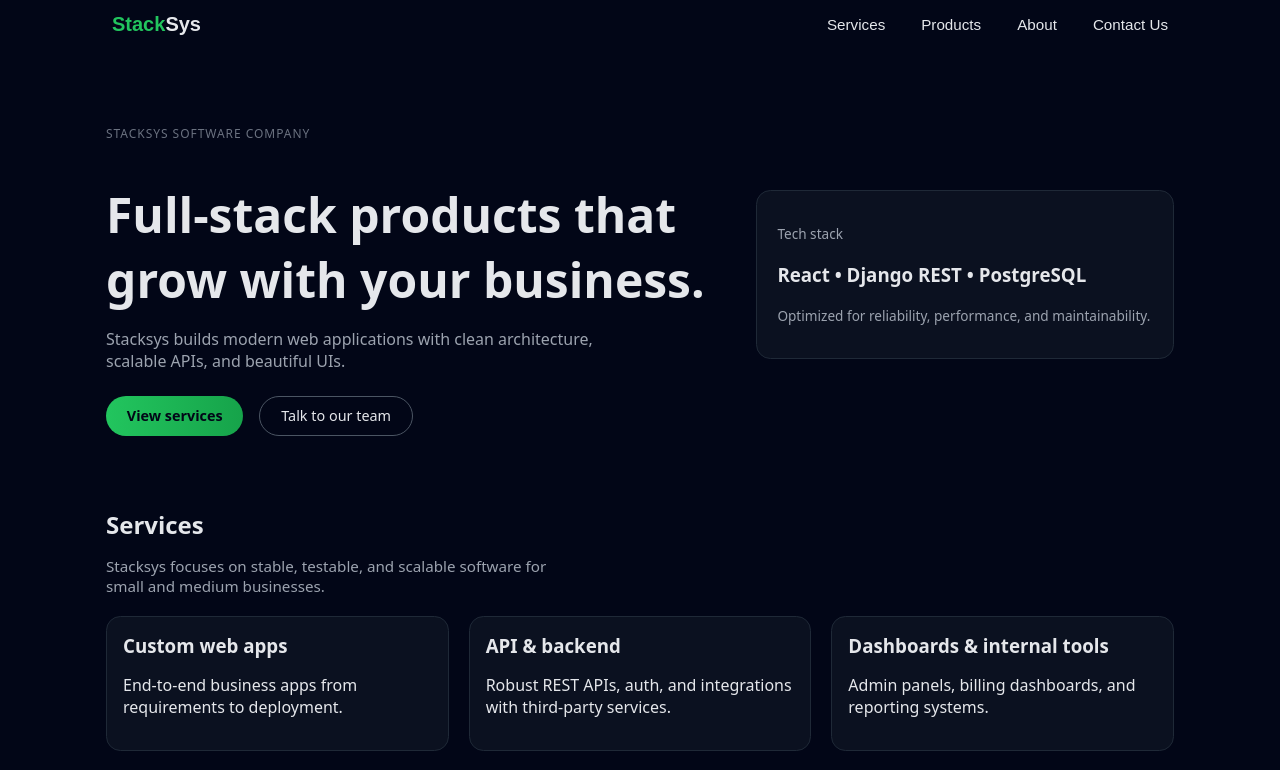
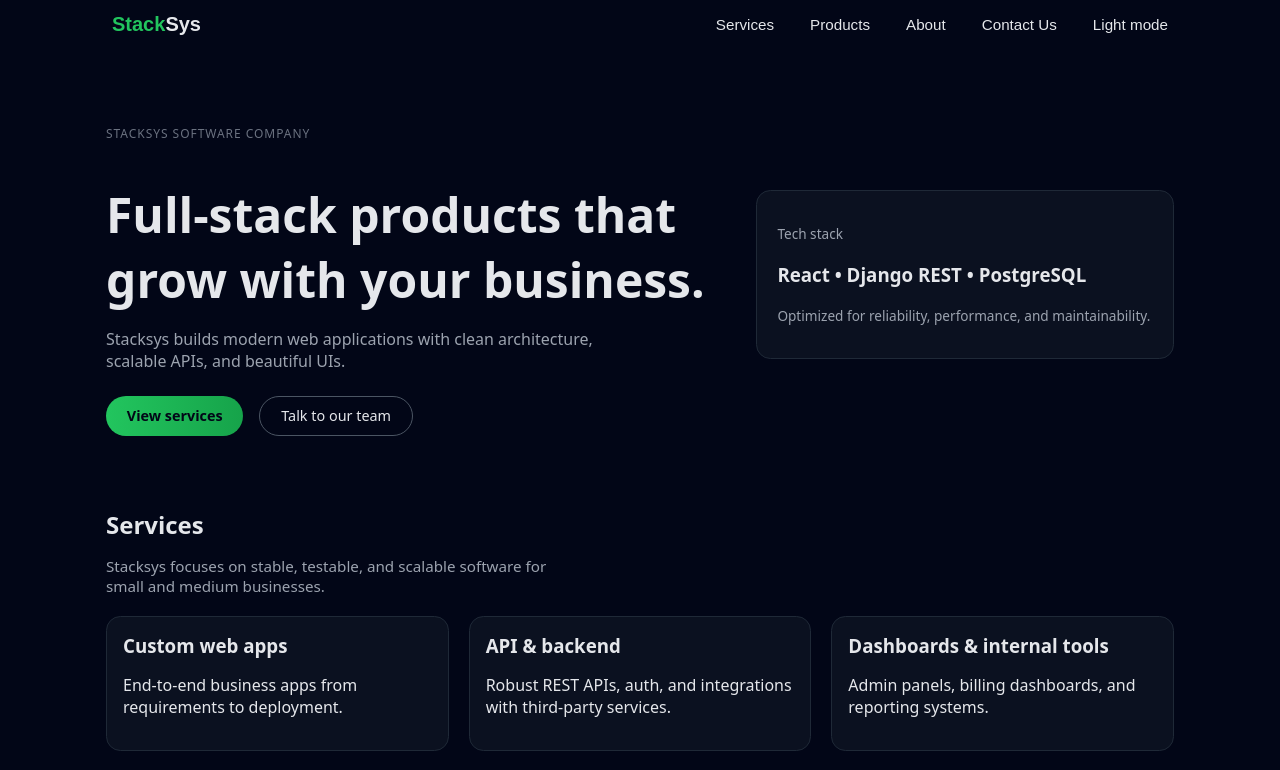
Before and after one commit to DEVARUN98/STACKSYS-FRONTEND, a React (Create React App) app: page / in a window 1280 px wide. Shown: the top 770 px of the page. Built offline with nearby package versions, Linux system fonts and the light colour scheme.

Commit message:
updated description on link

```diff
--- a/src/App.js
+++ b/src/App.js
@@ -1,31 +1,4 @@
-// import logo from './logo.svg';
-// import './App.css';
-
-// function App() {
-//   return (
-//     <div className="App">
-//       <header className="App-header">
-//         <img src={logo} className="App-logo" alt="logo" />
-//         <p>
-//           Edit <code>src/App.js</code> and save to reload.
-//         </p>
-//         <a
-//           className="App-link"
-//           href="https://reactjs.org"
-//           target="_blank"
-//           rel="noopener noreferrer"
-//         >
-//           Learn React
-//         </a>
-//       </header>
-//     </div>
-//   );
-// }
-
-// export default App;
-
-
-import React from "react";
+import React, { useState } from "react";
 import Navbar from "./components/Navbar";
 import Hero from "./components/Hero";
 import Services from "./components/Services";
@@ -36,9 +9,11 @@ import Footer from "./components/Footer";
 import "./App.css";
 
 function App() {
+  const [dark,setDark]=useState(true);
   return (
-    <div className="app">
-      <Navbar />
+    // <div className={dark ? "app_dark" : "app"}>
+    <div className= "app">
+      <Navbar  dark={dark} setDark={setDark}/>
       <main>
         <Hero />
         <Services />
--- a/src/components/Navbar.jsx
+++ b/src/components/Navbar.jsx
@@ -1,7 +1,7 @@
 import React, { useState } from "react";
 import "./Navbar.css";
 
-const Navbar = () => {
+const Navbar = ({ dark, setDark }) => {
   const [open, setOpen] = useState(false);
 
   const scrollToId = (id) => {
@@ -38,6 +38,12 @@ const Navbar = () => {
           <button onClick={() => scrollToId("projects")}>Products</button>
           <button onClick={() => scrollToId("about")}>About</button>
           <button onClick={() => scrollToId("contact")}>Contact Us</button>
+          <button
+            className="theme-toggle"
+            onClick={() => setDark((prev) => !prev)}
+            >
+            {dark ? "Light mode" : "Dark mode"}
+          </button>
         </nav>
       </div>
     </header>
```
Also changed, not shown: src/App.css (+0 -40 lines).
